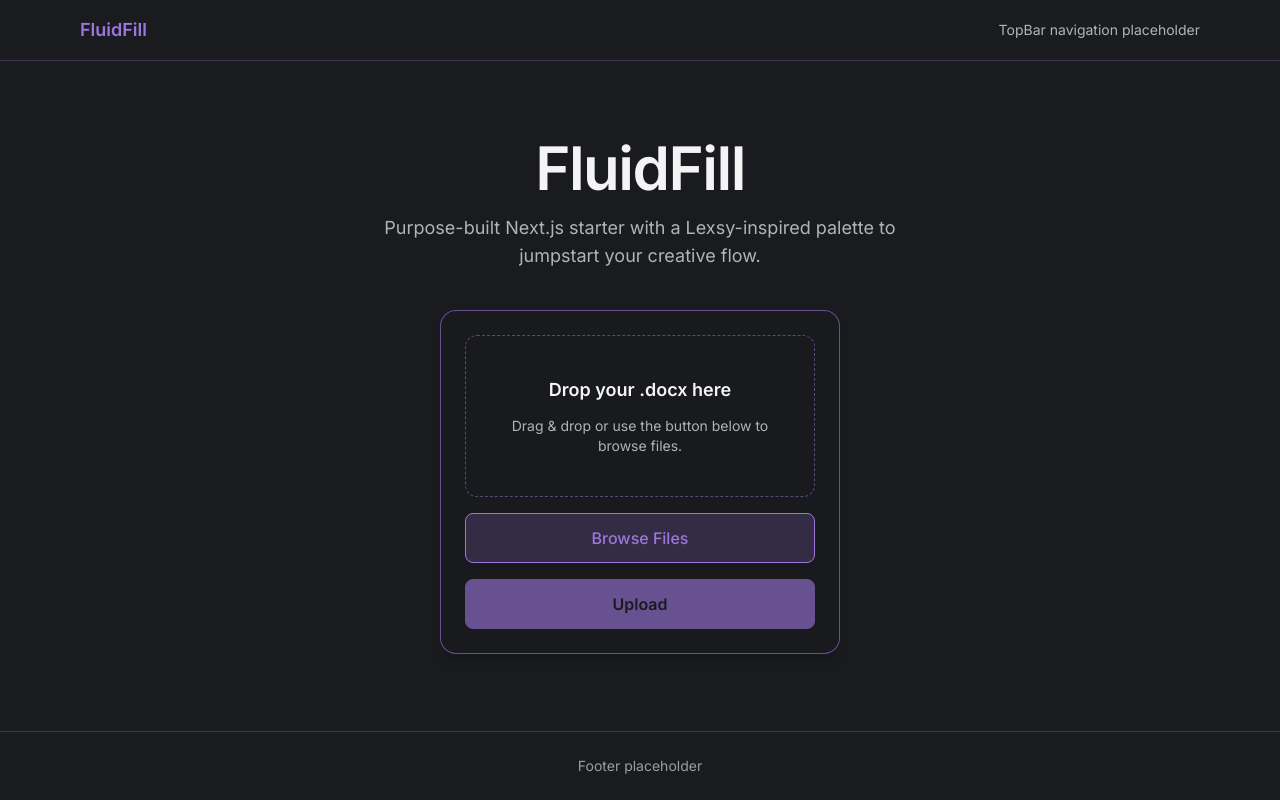
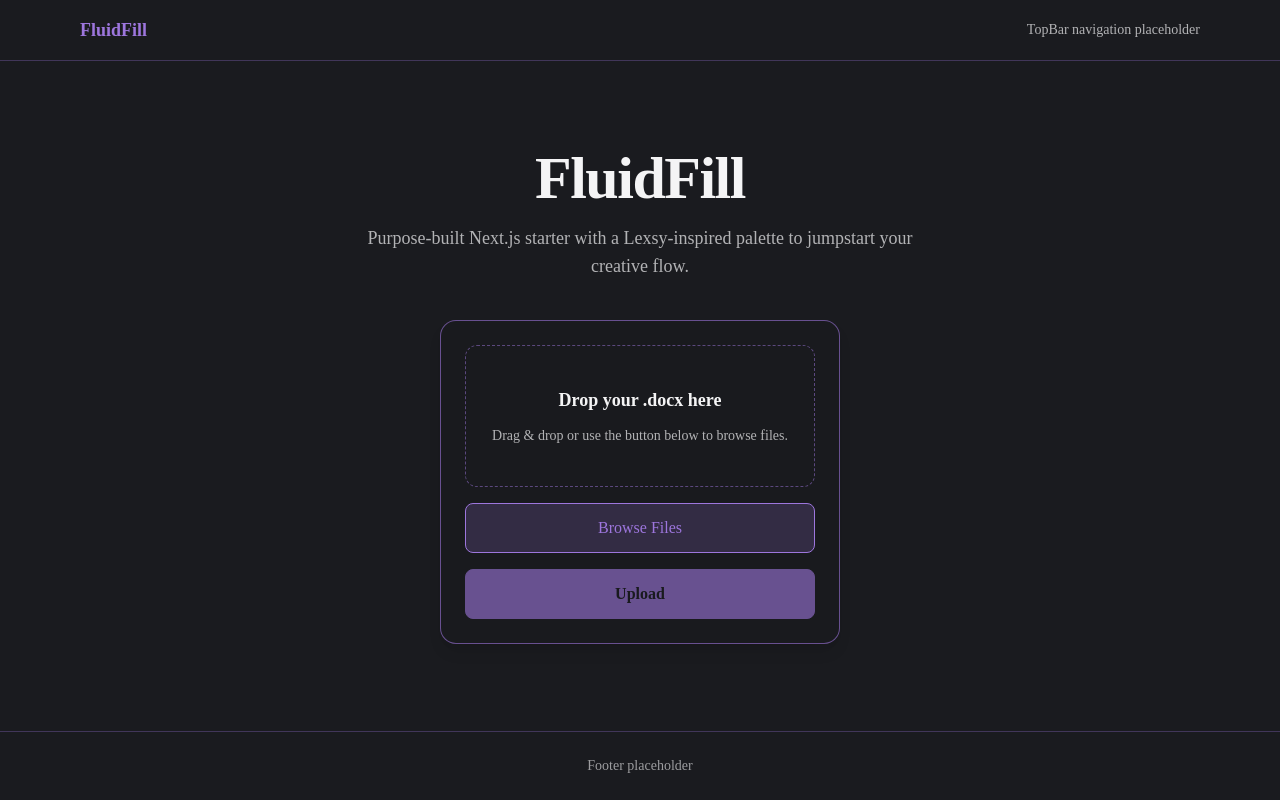
Before and after one commit to harsha0602/FluidFill, a Next.js app: page / in a window 1280 px wide. Built offline with nearby package versions, Linux system fonts and the light colour scheme.

Commit message:
depfix 2

```diff
--- a/app/layout.tsx
+++ b/app/layout.tsx
@@ -1,17 +1,10 @@
 import type { Metadata } from "next";
 import type { ReactNode } from "react";
-import { Inter } from "next/font/google";
 
 import { Footer } from "@/components/Footer";
 import { TopBar } from "@/components/TopBar";
 
 import "./globals.css";
-
-const inter = Inter({
-  subsets: ["latin"],
-  variable: "--font-inter",
-  display: "swap"
-});
 
 export const metadata: Metadata = {
   title: "FluidFill",
@@ -21,7 +14,7 @@
 export default function RootLayout({ children }: { children: ReactNode }) {
   return (
     <html lang="en">
-      <body className={`${inter.variable} flex min-h-screen flex-col`}>
+      <body className="flex min-h-screen flex-col">
         <TopBar />
         <main className="flex flex-1 items-center justify-center px-4">
           {children}
--- a/next.config.mjs
+++ b/next.config.mjs
@@ -17,7 +17,7 @@
 /** @type {import("next").NextConfig} */
 const nextConfig = {
   reactStrictMode: true,
-  output: isStaticExport ? "export" : "standalone",
+  output: "standalone",
   trailingSlash: isStaticExport,
   images: {
     unoptimized: isStaticExport
--- a/package.json
+++ b/package.json
@@ -5,8 +5,8 @@
   "scripts": {
     "dev": "next dev",
     "build": "next build",
-    "build:static": "NEXT_OUTPUT=export next build",
-    "export": "NEXT_OUTPUT=export next export",
+    "build:static": "next build",
+    "export": "next export",
     "start": "next start",
     "lint": "next lint"
   },
```
